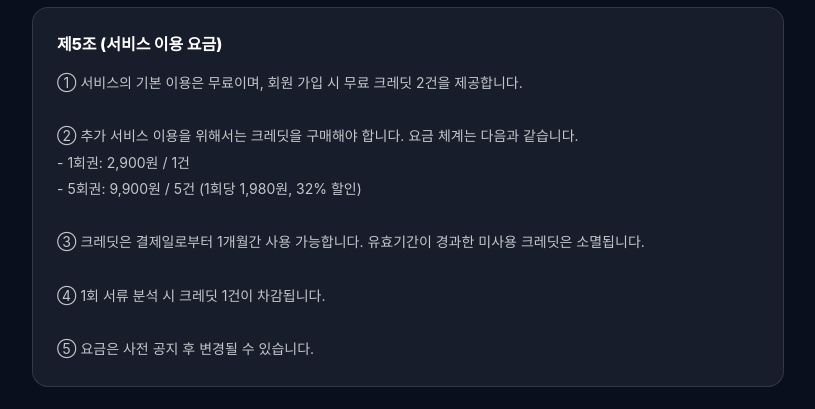
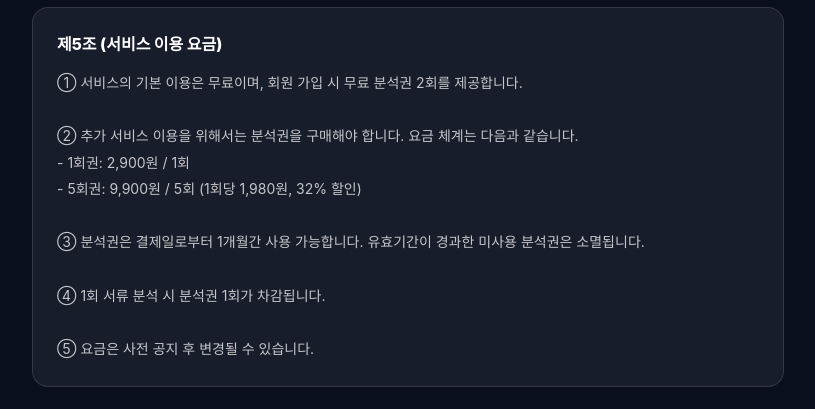
Before and after one commit to csscham-prog/jobtong, a Next.js app: page /terms in a window 1280 px wide. Shown: the part 1566-1975 px from the top of the page, without its empty margins (232-1047 px from the left). Built offline with nearby package versions, Linux system fonts and the light colour scheme; a web font is replaced by a local one.

Commit message:
Update page.tsx

```diff
--- a/app/terms/page.tsx
+++ b/app/terms/page.tsx
@@ -23,7 +23,7 @@ export default function TermsPage() {
 1. "서비스"란 회사가 제공하는 서류 전형(자소서·이력서·경력기술서 등) 분석 서비스 및 이와 관련된 제반 서비스를 의미합니다.
 2. "이용자"란 이 약관에 따라 회사가 제공하는 서비스를 받는 회원 및 비회원을 말합니다.
 3. "회원"이란 회사에 개인정보를 제공하여 회원등록을 한 자로서, 회사의 정보를 지속적으로 제공받으며 회사가 제공하는 서비스를 계속적으로 이용할 수 있는 자를 말합니다.
-4. "크레딧"이란 서비스 이용을 위해 충전하거나 무료로 제공받은 포인트로, 1크레딧 = 1회 서류 분석을 의미합니다.
+4. "분석권"이란 서비스 이용을 위해 충전하거나 무료로 제공받은 포인트로, 1분석권 = 1회 서류 분석을 의미합니다.
 5. "분석 결과"란 회원이 서비스를 이용하여 생성한 서류 분석 리포트를 말합니다.`,
     },
     {
@@ -41,43 +41,43 @@ export default function TermsPage() {
       content: `회사는 다음과 같은 서비스를 제공합니다.
 
 1. 무료 분석: 회원 가입 후 1회 무료 분석 제공 (종합 점수, 전체 총평, 핵심 문제 공개)
-2. 서류 전체 분석: 크레딧 사용 시 전체 분석 결과 제공 (종합 분석, 문장 개선, 강점 & 조언)
+2. 서류 전체 분석: 분석권 사용 시 전체 분석 결과 제공 (종합 분석, 문장 개선, 강점 & 조언)
 3. 분석 이력 저장: 마이페이지에서 과거 분석 결과 재확인
 4. PDF 저장: 분석 결과를 PDF로 저장
 5. 기타 회사가 추가 개발하거나 제휴 계약을 통해 제공하는 서비스`,
     },
     {
       title: '제5조 (서비스 이용 요금)',
-      content: `① 서비스의 기본 이용은 무료이며, 회원 가입 시 무료 크레딧 2건을 제공합니다.
+      content: `① 서비스의 기본 이용은 무료이며, 회원 가입 시 무료 분석권 2회를 제공합니다.
 
-② 추가 서비스 이용을 위해서는 크레딧을 구매해야 합니다. 요금 체계는 다음과 같습니다.
-- 1회권: 2,900원 / 1건
-- 5회권: 9,900원 / 5건 (1회당 1,980원, 32% 할인)
+② 추가 서비스 이용을 위해서는 분석권을 구매해야 합니다. 요금 체계는 다음과 같습니다.
+- 1회권: 2,900원 / 1회
+- 5회권: 9,900원 / 5회 (1회당 1,980원, 32% 할인)
 
-③ 크레딧은 결제일로부터 1개월간 사용 가능합니다. 유효기간이 경과한 미사용 크레딧은 소멸됩니다.
+③ 분석권은 결제일로부터 1개월간 사용 가능합니다. 유효기간이 경과한 미사용 분석권은 소멸됩니다.
 
-④ 1회 서류 분석 시 크레딧 1건이 차감됩니다.
+④ 1회 서류 분석 시 분석권 1회가 차감됩니다.
 
 ⑤ 요금은 사전 공지 후 변경될 수 있습니다.`,
     },
     {
       title: '제6조 (청약철회 및 환불 정책)',
       content: `① 청약철회 (구매 취소)
-전자상거래 등에서의 소비자보호에 관한 법률 제17조에 따라, 이용자는 크레딧 구매일로부터 7일 이내에 청약철회(구매 취소)를 요청할 수 있습니다. 단, 구매한 크레딧을 1회라도 사용한 경우에는 사용한 분량을 제외한 잔여 크레딧에 대해서만 환불이 가능합니다.
+전자상거래 등에서의 소비자보호에 관한 법률 제17조에 따라, 이용자는 분석권 구매일로부터 7일 이내에 청약철회(구매 취소)를 요청할 수 있습니다. 단, 구매한 분석권을 1회라도 사용한 경우에는 사용한 분량을 제외한 잔여 분석권에 대해서만 환불이 가능합니다.
 
 ② 환불 사유
 다음 각 호의 경우 환불을 요청할 수 있습니다.
-1. 단순 변심: 구매일로부터 7일 이내, 미사용 크레딧에 한해 전액 환불
-2. 부분 사용: 구매일로부터 7일 이내, 미사용 잔여 크레딧에 대해 비례 환불
-3. 서비스 장애: 회사 귀책 사유로 인한 서비스 불가 시 미사용 크레딧 전액 환불 또는 크레딧 복구
+1. 단순 변심: 구매일로부터 7일 이내, 미사용 분석권에 한해 전액 환불
+2. 부분 사용: 구매일로부터 7일 이내, 미사용 잔여 분석권에 대해 비례 환불
+3. 서비스 장애: 회사 귀책 사유로 인한 서비스 불가 시 미사용 분석권 전액 환불 또는 분석권 복구
 4. 오결제: 이용자의 의도와 다르게 결제된 경우 전액 환불
 
 ③ 환불 제한 사유
 다음 각 호의 경우 환불이 제한됩니다.
 1. 구매일로부터 7일이 경과한 경우
-2. 구매한 크레딧을 전부 사용한 경우
+2. 구매한 분석권을 전부 사용한 경우
 3. 이용약관 위반으로 서비스 이용이 제한된 경우
-4. 부정한 방법으로 크레딧을 취득한 경우
+4. 부정한 방법으로 분석권을 취득한 경우
 
 ④ 환불 신청 방법
 환불을 원하시는 경우 아래 방법으로 신청하시기 바랍니다.
@@ -192,7 +192,7 @@ export default function TermsPage() {
         {/* 요약 박스 */}
         <div style={{ background: 'rgba(230,168,0,0.1)', border: '1px solid rgba(230,168,0,0.3)', borderRadius: 16, padding: '20px 24px', marginBottom: 40 }}>
           <p style={{ fontSize: 14, color: textSub, lineHeight: 1.8, wordBreak: 'keep-all' }}>
-            <strong style={{ color: point }}>핵심 요약:</strong> 잡통은 한국 취준생을 위한 서류 전형(자소서·이력서·경력기술서) 분석 서비스입니다. 가입 시 무료 분석 1회를 드리며, 추가 이용은 크레딧 구매가 필요합니다. 분석 결과는 합격률 향상을 위한 참고 자료로 활용하시기 바랍니다.
+            <strong style={{ color: point }}>핵심 요약:</strong> 잡통은 한국 취준생을 위한 서류 전형(자소서·이력서·경력기술서) 분석 서비스입니다. 가입 시 무료 분석 1회를 드리며, 추가 이용은 분석권 구매가 필요합니다. 분석 결과는 합격률 향상을 위한 참고 자료로 활용하시기 바랍니다.
           </p>
         </div>
 
```
